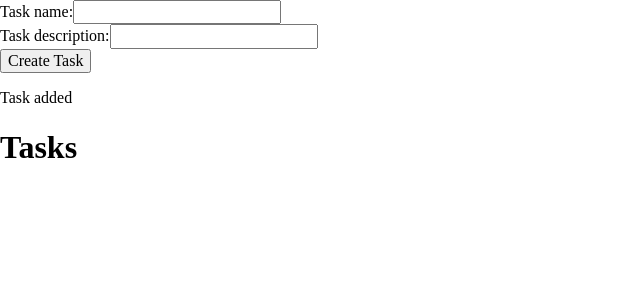
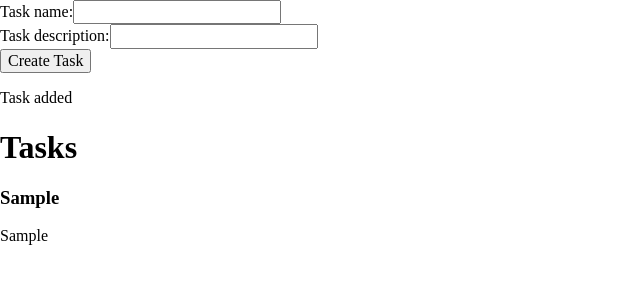
Before and after one commit to Emerx27/Task-Manager, a React (Vite) app: page / in a window 1280 px wide. Both pictures are taken after typing "Sample", "Sample" into the empty fields and a click on the input "Create Task". Shown: the top 300 px of the page, without its empty margins (0-640 px from the left). Built offline with nearby package versions, Linux system fonts and the light colour scheme.

Commit message:
feat(Form): add functionality to render tasks
- Created a new component called Task to define the task structure
- Developed the Todo component to import and render Task components

```diff
--- a/src/App.jsx
+++ b/src/App.jsx
@@ -6,7 +6,6 @@ function App() {
   return (
     <>
       <Form/>
-      <Todo/>
     </>
   )
 }
--- a/src/components/Form.jsx
+++ b/src/components/Form.jsx
@@ -1,4 +1,5 @@
 import { useState, useRef } from "react";
+import Todo from "./Todo";
 
 function Form() {
     const [alert, setAlert] = useState("");
@@ -10,14 +11,14 @@ function Form() {
 
     const timeoutRef = useRef(null);
 
-    function prevDefault(e)  {
+    function prevDefault(e) {
         e.preventDefault();
         validateForm();
     }
 
     function fillInput(e) {
-        const {name, value} = e.target;
-        setInput({...input, [name]: value})
+        const { name, value } = e.target;
+        setInput({ ...input, [name]: value })
     }
 
     function validateForm() {
@@ -29,13 +30,13 @@ function Form() {
             setAlert("");
         }, 3000);
 
-        if(Object.values(input).some(input => input === "")) {
+        if (Object.values(input).some(input => input === "")) {
             setAlert("All fields are required");
             return;
         }
 
         setAlert("Task added");
-        setTasks([...tasks, {...input}]);
+        setTasks([{ ...input }, ...tasks]);
         setInput({
             name: "",
             description: ""
@@ -43,21 +44,27 @@ function Form() {
     }
 
     return (
+        <>
             <form onSubmit={prevDefault}>
                 <div>
                     <label>Task name:</label>
-                <input type="text" name="name" value={input.name} onChange={fillInput}/>
+                    <input type="text" name="name" value={input.name} onChange={fillInput} />
                 </div>
 
                 <div>
                     <label>Task description:</label>
-                <input type="text" name="description" value={input.description} onChange={fillInput}/>
+                    <input type="text" name="description" value={input.description} onChange={fillInput} />
                 </div>
 
-            <input type="submit" value="Create Task"/>
+                <input type="submit" value="Create Task" />
 
                 <p>{alert}</p>
             </form>
+
+            <Todo
+                tasks={tasks}
+            />
+        </>
     )
 }
 
--- /dev/null
+++ b/src/components/Task.jsx
@@ -0,0 +1,10 @@
+function Task({task}) {
+    return (
+        <article>
+            <h3>{task.name}</h3>
+            <p>{task.description}</p>
+        </article>
+    )
+}
+
+export default Task
--- a/src/components/Todo.jsx
+++ b/src/components/Todo.jsx
@@ -1,10 +1,14 @@
-function Todo() {
+import Task from "./Task";
+
+function Todo({tasks}) {
     return (
         <main>
             <h1>Tasks</h1>
 
             <div>
-
+                {tasks.map((task, index) => (
+                    <Task key={index} task={task} />
+                ))}
             </div>
         </main>
     )
```
Lines whose indentation alone changed are shown as unchanged.
